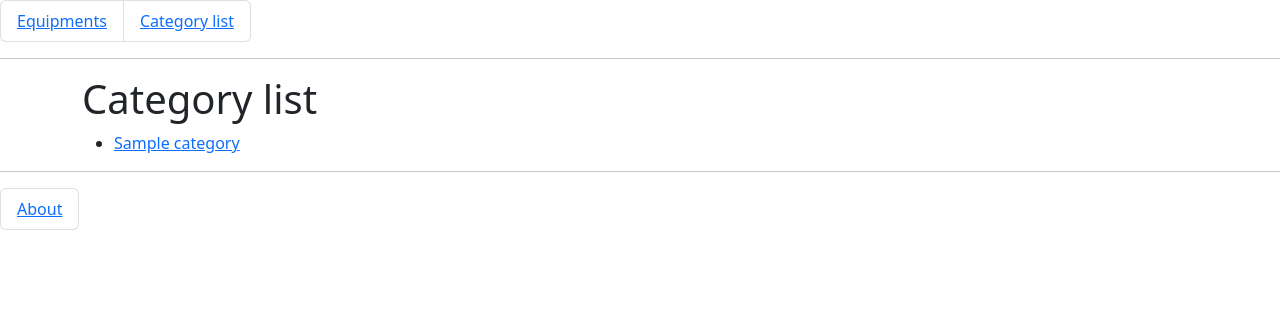
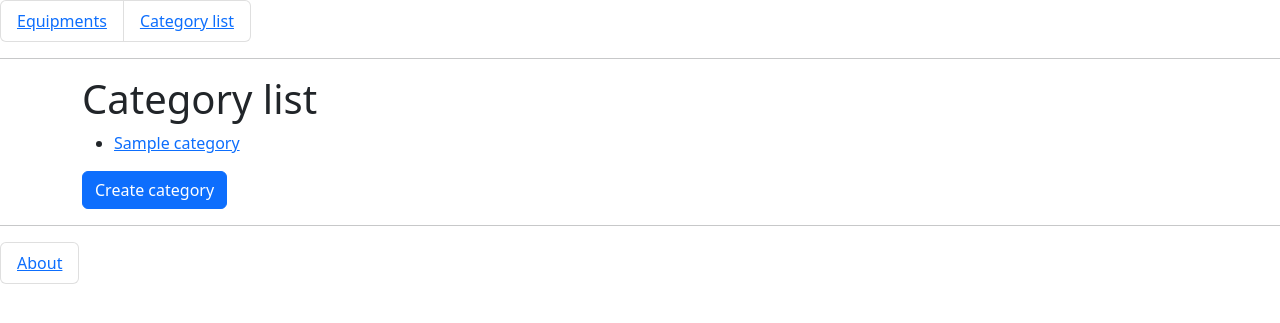
Before and after one commit to Chooook/otus_django, a Django app: template equipment/templates/equipment/category_list.html in a window 1280 px wide. Shown: the top 323 px of the page. Run offline with Django 4.2, Linux system fonts and the light colour scheme; the template is opened without the code that fills it: most values are stand-ins (such as "Sample title", 1, 10 or a date in 2020).

Commit message:
add(category_list.html) category create link

```diff
--- a/equipment/templates/equipment/category_list.html
+++ b/equipment/templates/equipment/category_list.html
@@ -15,4 +15,5 @@
             </li>
         {% endfor %}
     </ul>
+    <a class="btn btn-primary" href="{% url 'equipment:category-create' %}">Create category</a>
 {% endblock %}
```
